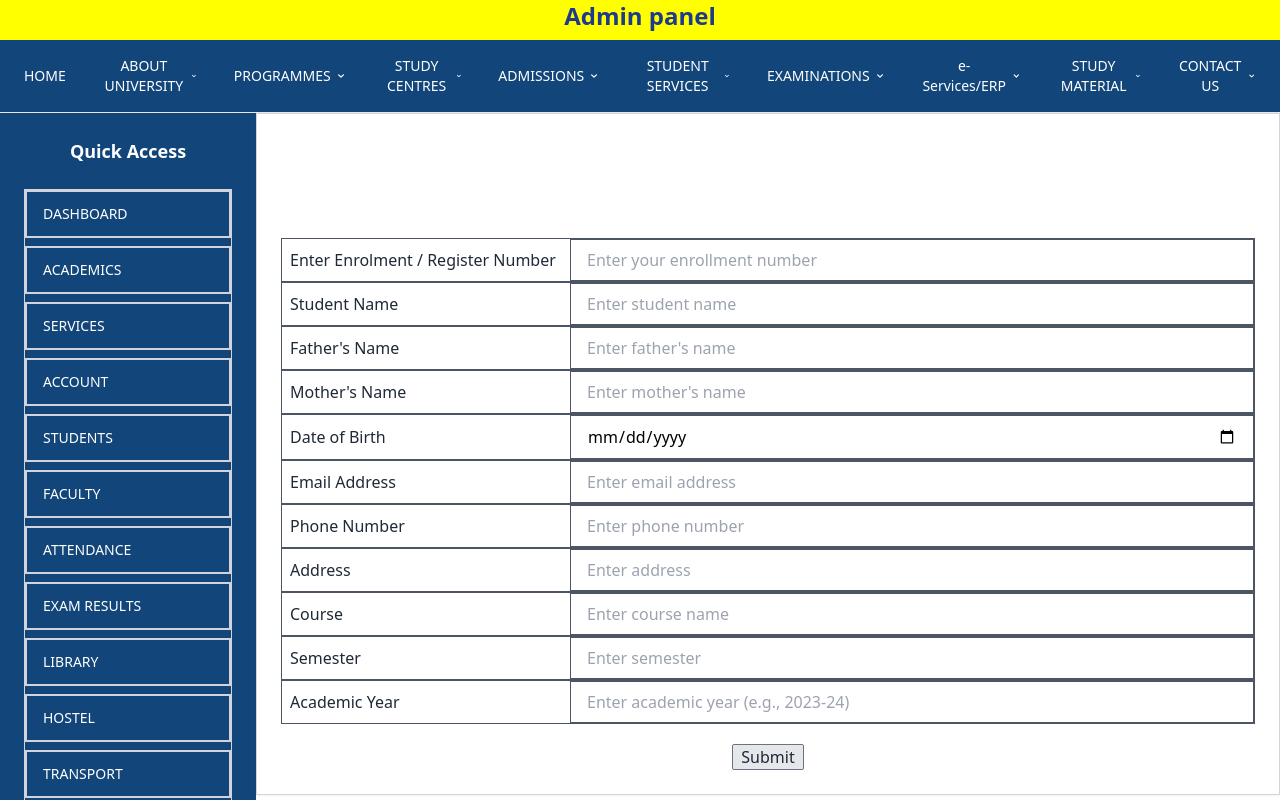
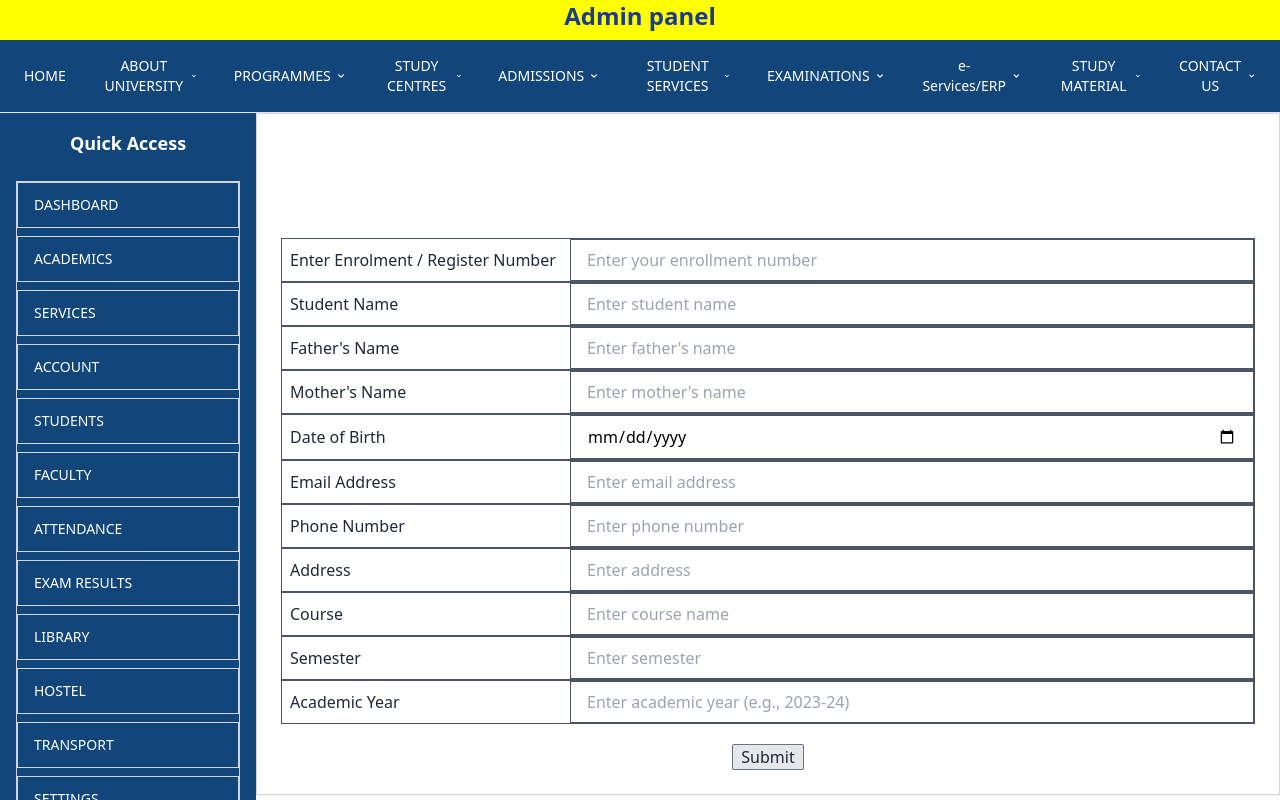
Before and after one commit to AnuragNarsingoju/client34, a React (Create React App) app: page /dashboard in a window 1280 px wide. Shown: the top 800 px of the page. Built offline with nearby package versions, Linux system fonts and the light colour scheme; the HTML template or start-up script is replaced by a standard one.

Commit message:
changes in UI3

```diff
--- a/src/SchoolPageNew.jsx
+++ b/src/SchoolPageNew.jsx
@@ -296,7 +296,7 @@ const SchoolPageNew = () => {
         <div className="flex border-t border-b">
           {/* Sidebar */}
           <aside
-            className={`w-64 p-6 shadow-sm transition-colors duration-300 ${
+            className={`w-64 p-4 shadow-sm transition-colors duration-300 ${
               isDarkTheme ? "bg-[#12457a]" : "bg-[#12457a]"
             }`}
           >
@@ -320,7 +320,7 @@ const SchoolPageNew = () => {
                   }`}
                 >
                   <button
-                    className={`w-full text-left px-4 py-3 text-sm font-medium hover:bg-[#12457b] hover:text-yellow-300 hover:underline transition-all duration-300 border transition-colors duration-300 ${
+                    className={`w-full text-left px-4 py-3 text-sm font-medium hover:bg-[#12457b] hover:text-yellow-300 hover:underline transition-all duration-300 transition-colors duration-300 ${
                       isDarkTheme
                         ? "text-white border-gray-600"
                         : "text-white border-gray-300"
```
